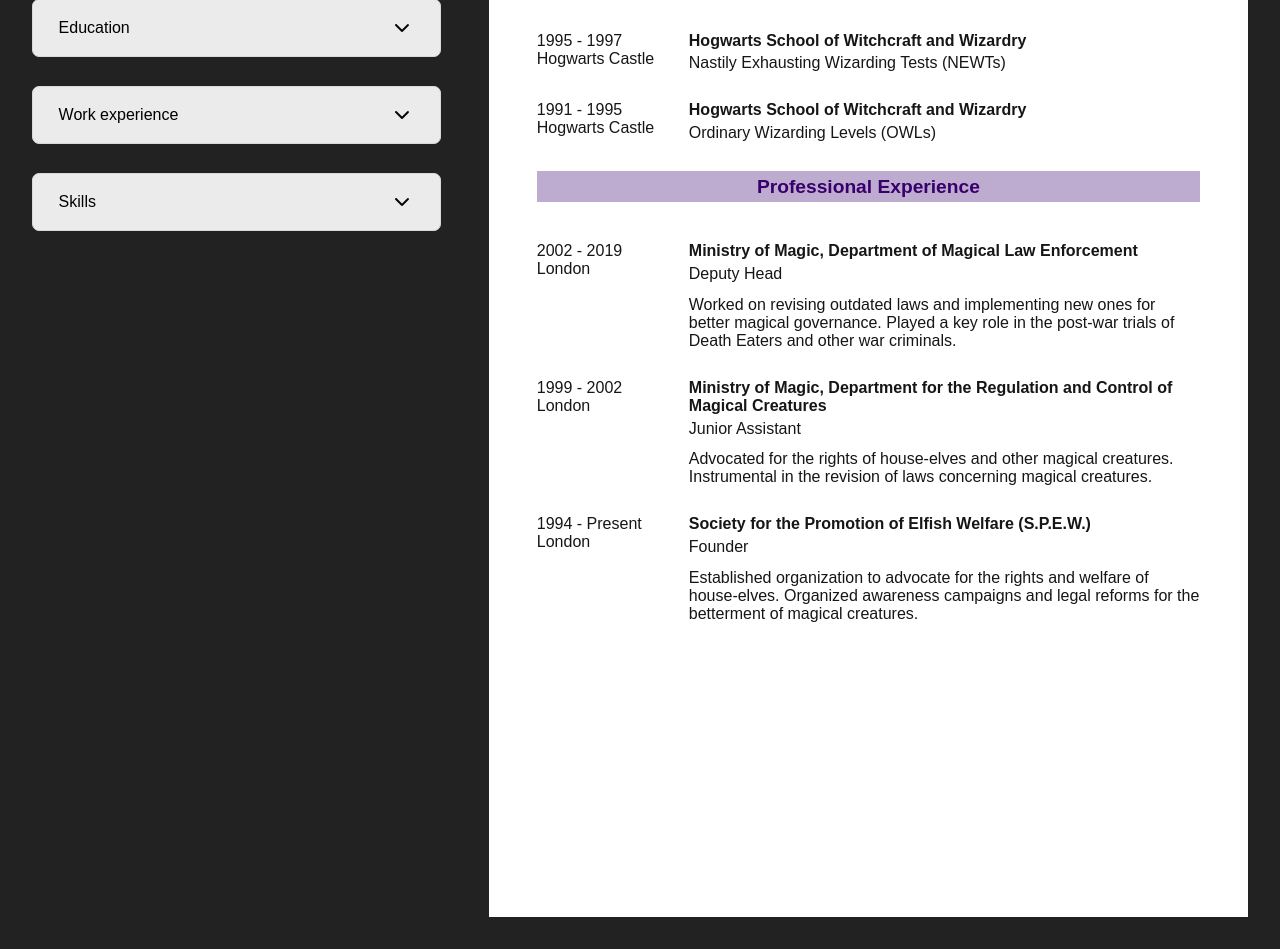
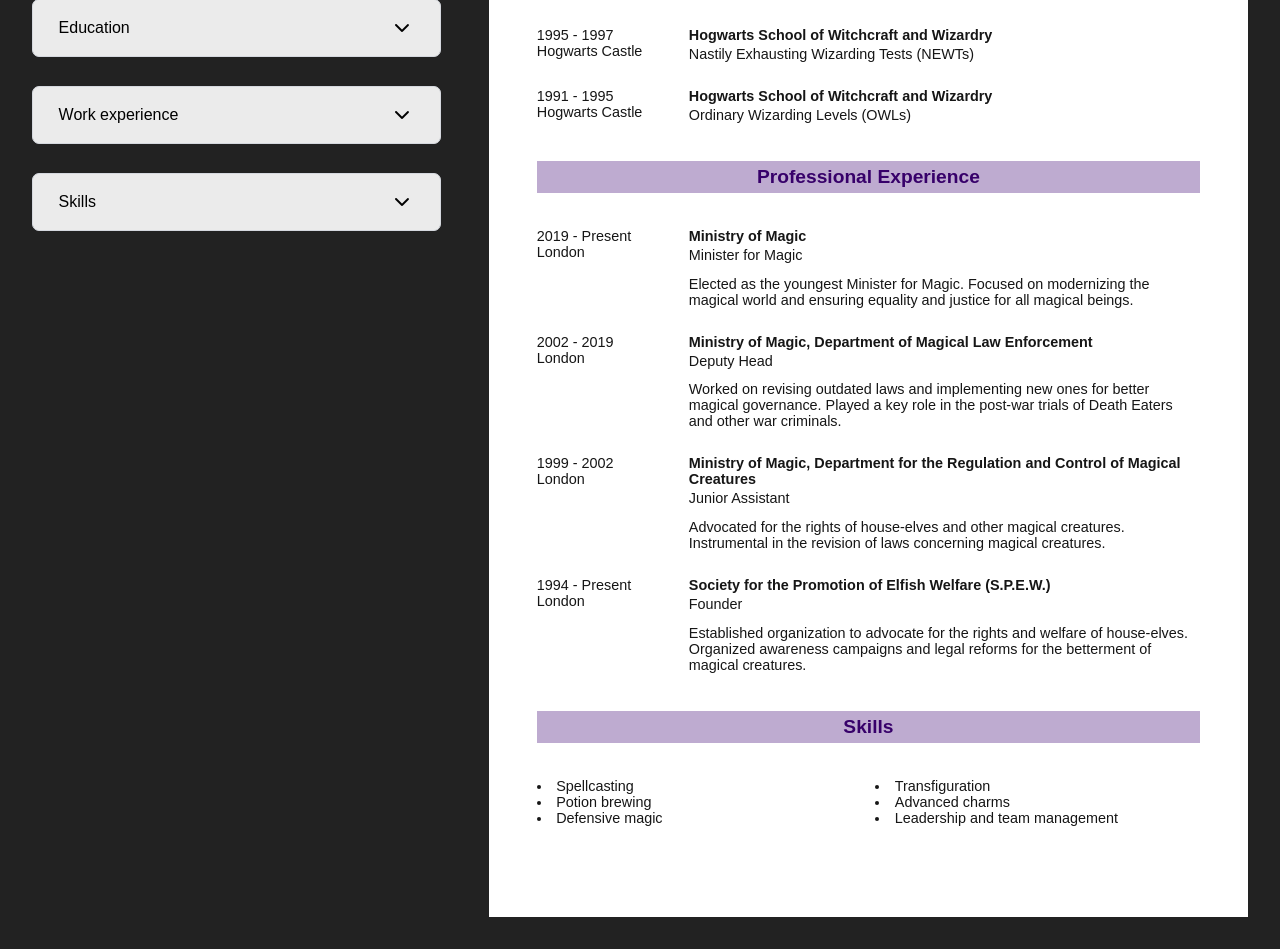
Before and after one commit to confett0/resume-builder, a React (Vite) app: page / in a window 1280 px wide. Shown: the part 280-1229 px from the top of the page. Built offline with nearby package versions, Linux system fonts and the light colour scheme.

Commit message:
Add CV skill section and complete CV styling

```diff
--- a/src/App.jsx
+++ b/src/App.jsx
@@ -8,7 +8,9 @@
   const [personalInfo, setPersonalInfo] = useState(sampleData.personalData);
 
   const [educationList, setEducationList] = useState(sampleData.education);
-  const [workExperienceList, setWorkExperienceList] = useState(sampleData.workExperience);
+  const [workExperienceList, setWorkExperienceList] = useState(
+    sampleData.workExperience
+  );
   const [skills, setSkills] = useState(sampleData.skills);
 
   // Personal Info
@@ -48,7 +50,9 @@
     setWorkExperienceList((prevList) => [...prevList, newWorkExperience]);
 
   const deleteWorkExperience = (id) =>
-    setWorkExperienceList((prevList) => prevList.filter((item) => item.id !== id));
+    setWorkExperienceList((prevList) =>
+      prevList.filter((item) => item.id !== id)
+    );
 
   const editWorkExperience = (id, newWorkObj) => {
     const newWorkList = workExperienceList.map((item) => {
@@ -66,8 +70,10 @@
 
   // Skills
 
-  const addSkill = (newSkill) => setSkills(prevSkills => [...prevSkills, newSkill])
-  const deleteSkill = (id) => setSkills(prevSkills => prevSkills.filter(skill => skill !== id))
+  const addSkill = (newSkill) =>
+    setSkills((prevSkills) => [...prevSkills, newSkill]);
+  const deleteSkill = (id) =>
+    setSkills((prevSkills) => prevSkills.filter((skill) => skill !== id));
 
   return (
     <>
@@ -86,7 +92,12 @@
         addSkill={addSkill}
         deleteSkill={deleteSkill}
       />
-      <CVRender personalInfo={personalInfo} educationList={educationList} workExperienceList={workExperienceList} />
+      <CVRender
+        personalInfo={personalInfo}
+        educationList={educationList}
+        workExperienceList={workExperienceList}
+        skills={skills}
+      />
     </>
   );
 }
--- a/src/components/CVRender.jsx
+++ b/src/components/CVRender.jsx
@@ -1,4 +1,4 @@
-export default function CVRender({ personalInfo, educationList, workExperienceList }) {
+export default function CVRender({ personalInfo, educationList, workExperienceList, skills }) {
   return (
     <div className="CV-render">
       <div className="CV-header">
@@ -26,7 +26,7 @@
       </div>
       <div className="CV-body">
         {educationList.length > 0 && <h2>Education</h2>}
-        <ul>
+        <div>
           {educationList.map((education) => (
             <div key={education.id} className="CV-item">
               <div>
@@ -39,9 +39,9 @@
               </div>
             </div>
           ))}
-        </ul>
+        </div>
         {workExperienceList.length > 0 && <h2>Professional Experience</h2>}
-        <ul>
+        <div>
           {workExperienceList.map((job) => (
             <div key={job.id} className="CV-item">
               <div>
@@ -55,6 +55,12 @@
               </div>
             </div>
           ))}
+        </div>
+        {skills.length > 0 && <h2>Skills</h2>}
+        <ul>
+          {skills.map((skill) => (
+            <li key={skill}>{skill}</li>
+          ))}
         </ul>
       </div>
     </div>
--- a/src/sampleData.js
+++ b/src/sampleData.js
@@ -24,6 +24,16 @@
     },
   ],
   workExperience: [
+    {
+      id: "sample_06",
+      company: "Ministry of Magic",
+      title: "Minister for Magic",
+      startDate: "2019",
+      endDate: "Present",
+      location: "London",
+      description:
+        "Elected as the youngest Minister for Magic. Focused on modernizing the magical world and ensuring equality and justice for all magical beings."
+    },
     {
       id: "sample_05",
       company: "Ministry of Magic, Department of Magical Law Enforcement",
@@ -60,8 +70,9 @@
     "Spellcasting",
     "Potion brewing",
     "Defensive magic",
-    "Advanced transfiguration",
-    "Charms",
+    "Transfiguration",
+    "Advanced charms",
+    "Leadership and team management"
   ],
 };
 
--- a/src/styles/App.css
+++ b/src/styles/App.css
@@ -118,6 +118,7 @@
   background-color: #fff;
   display: flex;
   flex-direction: column;
+  font-size: 0.9rem;
   gap: 2rem;
   width: 65%;
   height: calc(65vw * 1.4);
@@ -151,7 +152,7 @@
 }
 
 .CV-body {
-  padding: 1rem 3rem;
+  padding: 1rem 3rem 3rem;
 }
 
 .CV-body h2 {
@@ -159,20 +160,29 @@
   color: #37006a;
   font-size: 1.2rem;
   font-weight: 600;
-  margin-bottom: 2.5rem;
+  margin-bottom: 2.2rem;
   padding: 0.3rem;
   text-align: center;
 }
 
 .CV-body h4 {
-  margin-bottom: 0.3rem;
+  margin-bottom: 0.2rem;
+}
+
+.CV-body ul {
+  columns: 2;
+  list-style-position: inside;
 }
 
 .CV-item {
   display: grid;
   grid-template-columns: 8rem 1fr;
   gap: 1.5rem;
-  margin-bottom: 1.8rem;
+  margin-bottom: 1.6rem;
+}
+
+.CV-item:last-child {
+  margin-bottom: 2.4rem;
 }
 
 .job-description {
```
